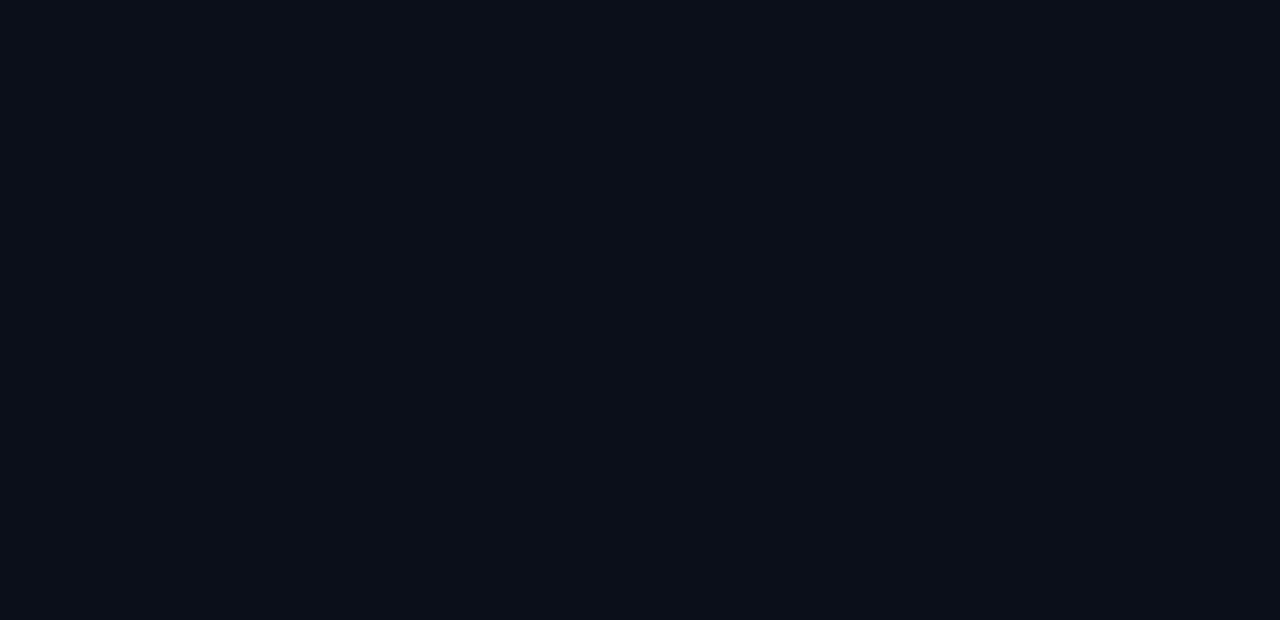
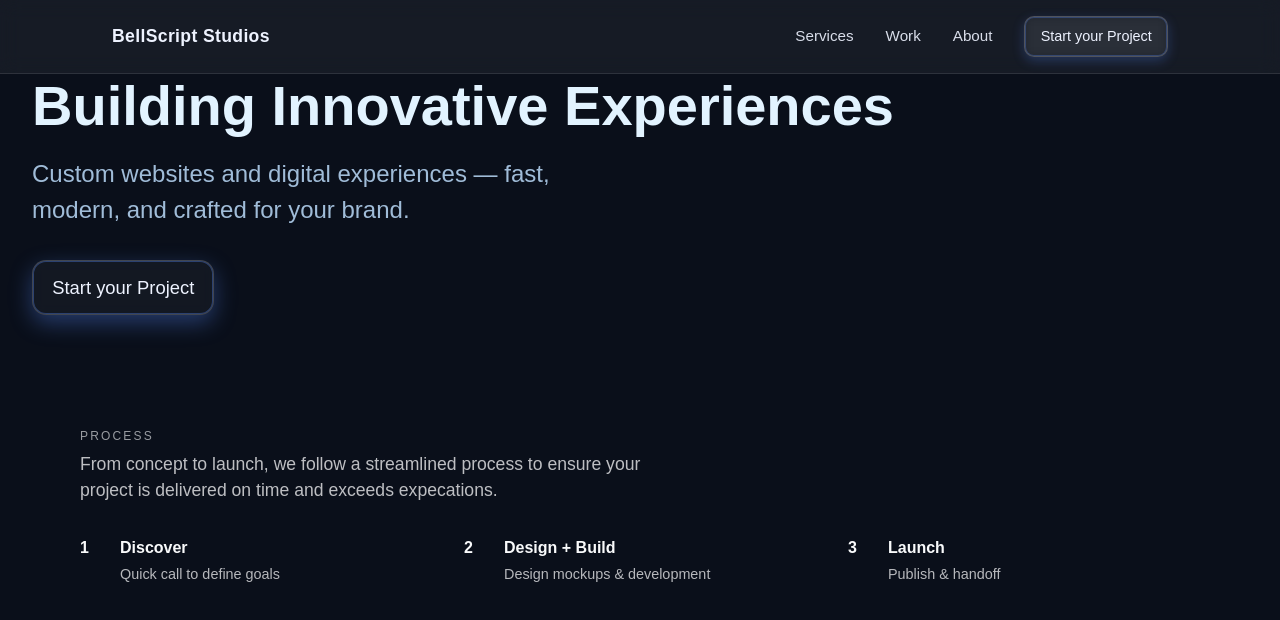
Before and after one commit to BellScriptStudios/bellscript-v2, a Next.js app: page / in a window 1280 px wide. Shown: the top 620 px of the page. Built offline with nearby package versions, Linux system fonts and the light colour scheme.

Commit message:
feat: process section, feat: header component

```diff
--- /dev/null
+++ b/src/app/Components/Header.tsx
@@ -0,0 +1,72 @@
+"use client";
+
+import styles from "../Styles/Header.module.css";
+import { useState, useEffect, useRef } from "react";
+import Link from "next/link";
+
+export default function Header() {
+    const [menuOpen, setMenuOpen] = useState(false);
+    const btnRef = useRef<HTMLButtonElement | null>(null);
+    const menuRef = useRef<HTMLDivElement | null>(null);
+
+    useEffect(() => {
+        if (!menuOpen) return;
+        const onDown = (e: MouseEvent) => {
+            const t = e.target as Node;
+            if (!menuRef.current || !btnRef.current) return;
+            if (menuRef.current.contains(t) || btnRef.current.contains(t)) return;
+            setMenuOpen(false);
+        };
+        document.addEventListener("mousedown", onDown);
+        return () => document.removeEventListener("mousedown", onDown);
+    }, [menuOpen]);
+
+    return (
+        <header className={styles.header}>
+            <div className={styles.headerInner}>
+                <Link
+                    href="/"
+                    className={styles.logo}>BellScript Studios
+                </Link>
+
+                <nav className={styles.nav} aria-label="Main Navigation">
+                    <Link href="/" className={`${styles.navLink} ${styles.homeLink}`}>Home</Link>
+                    <Link href="/services" className={styles.navLink}>Services</Link>
+                    <Link href="/portfolio" className={styles.navLink}>Work</Link>
+                    <Link href="/about" className={styles.navLink}>About</Link>
+                    <Link href="/contact" className={`btn-primary ${styles.navBtn}`}>Start your Project</Link>
+                </nav>
+            </div>
+
+            {menuOpen && (
+                <div
+                    className={styles.mobileMenu}
+                    id="mobile-menu"
+                    ref={menuRef}
+                    role="menu"
+                    aria-label="Mobile navigation"
+                >
+                    <Link className={styles.link} href="/">Home</Link>
+                    <Link className={styles.link} href="/about">About</Link>
+                    <Link className={styles.link} href="/portfolio">Our Work</Link>
+                    <Link className={styles.link} href="/services">Services</Link>
+                    <Link className={styles.link} href="/contact">Contact Us</Link>
+            </div>
+            )}
+            <div className={styles.actions}>
+                <button
+                    ref={btnRef}
+                    className={styles.hamburger}
+                    onClick={() => setMenuOpen((v) => !v)}
+                    aria-label="Toggle Menu"
+                    aria-expanded={menuOpen}
+                    aria-controls="mobile-menu"
+                >
+                    <span />
+                    <span />
+                    <span />
+                </button>
+            </div>
+        </header>
+    );
+}
--- /dev/null
+++ b/src/app/Components/ProcessSection.tsx
@@ -0,0 +1,41 @@
+import styles from '../Styles/ProcessSection.module.css';
+
+export default function ProcessSection() {
+    return (
+        <section className={styles.processSection} aria-labelledby="process-heading">
+            <div className={styles.inner}>
+                <p id="process-title" className={styles.label}>Process</p>
+                <p className={styles.processDesc}>
+                    From concept to launch, we follow a streamlined process to ensure
+                    your project is delivered on time and exceeds expecations.
+                </p>
+
+                <ol className={styles.steps}>
+                    <li className={styles.step}>
+                        <span className={styles.stepNumber}>1</span>
+                        <div className={styles.stepBody}>
+                            <h3 className={styles.stepTitle}>Discover</h3>
+                            <p className={styles.stepText}>Quick call to define goals</p>
+                        </div>
+                    </li>
+
+                    <li className={styles.step}>
+                        <span className={styles.stepNumber}>2</span>
+                        <div className={styles.stepBody}>
+                            <h3 className={styles.stepTitle}>Design + Build</h3>
+                            <p className={styles.stepText}>Design mockups & development</p>
+                        </div>
+                    </li>
+
+                    <li className={styles.step}>
+                        <span className={styles.stepNumber}>3</span>
+                        <div className={styles.stepBody}>
+                            <h3 className={styles.stepTitle}>Launch</h3>
+                            <p className={styles.stepText}>Publish & handoff</p>
+                        </div>
+                    </li>
+                </ol>
+          </div>
+        </section>
+    );
+}
--- /dev/null
+++ b/src/app/Styles/Header.module.css
@@ -0,0 +1,129 @@
+.header {
+  position: fixed;
+  width: 100%;
+  top: 0;
+  z-index: 50;
+  background: rgba(255,255,255,.05);
+  backdrop-filter: blur(10px);
+  -webkit-backdrop-filter: blur(10px);
+  border-bottom: 1px solid rgba(255,255,255,.1);
+}
+
+.headerInner {
+  max-width: 1120px;
+  margin: 0 auto;
+  padding: clamp(0.75rem, 2vw, 1rem) clamp(1rem, 5vw, 2rem);
+  display: flex;
+  align-items: center;
+  justify-content: space-between;
+  gap: 1rem;
+}
+
+.logo {
+  font-size: 1.1rem;
+  font-weight: 700;
+  letter-spacing: 0.02em;
+  color: #eef3ff;
+  white-space: nowrap;
+}
+
+.nav {
+  display: none;
+  align-items: center;
+  gap: clamp(1rem, 3vw, 2rem);
+}
+
+.navLink {
+  color: #eef3ff;
+  text-decoration: none;
+  font-size: .95rem;
+  opacity: .9;
+  transition: opacity .2s ease, color .2s ease;
+}
+.navLink:hover { opacity: 1; color: rgba(238,243,255,.9); }
+
+.navBtn {
+  font-size: .9rem;
+  padding: .55rem .95rem;
+  margin-top: 0;
+  border-radius: 10px;
+  box-shadow:
+    inset 0 0 0 1px rgba(var(--accent), .30),
+    0 4px 12px rgba(var(--accent), .25);
+}
+
+.navBtn:hover {
+  background: linear-gradient(90deg, rgba(var(--accent), 1), rgba(255, 255, 255, 0.1));
+  border-color: rgba(var(--accent), 0.5);
+  box-shadow:
+    inset 0 0 0 1px rgba(var(--accent), 0.55),
+    0 10px 24px rgba(var(--accent), 0.45);
+  transform: translateY(-1px);
+}
+
+.navBtn:active {
+  transform: translateY(0);
+  box-shadow:
+    inset 0 0 0 1px rgba(var(--accent), 0.55),
+    0 6px 16px rgba(var(--accent), 0.35);
+}
+
+.actions {
+  position: absolute;
+  right: clamp(1rem, 5vw, 2rem);
+  top: 50%;
+  transform: translateY(-50%);
+}
+
+.hamburger {
+  width: 42px; height: 42px;
+  border-radius: 10px;
+  border: 1px solid rgba(255,255,255,.2);
+  background: rgba(255,255,255,.06);
+  backdrop-filter: blur(6px);
+  cursor: pointer;
+}
+.hamburger span {
+  display: block;
+  width: 18px; height: 2px;
+  margin: 3px auto;
+  background: #eef3ff;
+  transition: transform .2s ease, opacity .2s ease;
+}
+
+.mobileMenu {
+  position: absolute;
+  left: 0; right: 0; top: 100%;
+  background: rgba(7,8,13,.9);
+  border-bottom: 1px solid rgba(255,255,255,.1);
+  backdrop-filter: blur(10px);
+  padding: .75rem 1rem 1rem;
+  display: grid;
+  gap: .5rem;
+}
+
+.link {
+  display: block;
+  text-align: center;
+  padding: .75rem 1rem;
+  color: #eef3ff;
+  text-decoration: none;
+  border-radius: 10px;
+  border: 1px solid transparent;
+  transition: background .2s ease, border-color .2s ease;
+}
+.link:hover {
+  background: rgba(255,255,255,.06);
+  border-color: rgba(255,255,255,.12);
+}
+
+@media (min-width: 768px) {
+  .nav { display: flex; }
+  .actions { display: none; }
+  .mobileMenu { display: none; }
+}
+
+.homeLink { display: inline-block; }
+@media (min-width: 768px) {
+  .homeLink { display: none; }
+}
--- /dev/null
+++ b/src/app/Styles/Page.module.css
@@ -0,0 +1,20 @@
+.hero { margin-top: 4rem; margin-bottom: 3rem; }
+
+.title {
+    font-size: 3.5rem;
+    font-weight: 700;
+    margin: 0 0 0.5rem 2rem;
+    color: #e2f3ff;
+}
+
+.subTitle {
+    font-size: 1.5rem;
+    max-width: 600px;
+    margin-left: 2rem;
+    color: #a0bcd8;
+    margin-bottom: 2rem;
+}
+
+.ctaBtn {
+    margin: 0 0 0 2rem;
+}
--- /dev/null
+++ b/src/app/Styles/ProcessSection.module.css
@@ -0,0 +1,76 @@
+.processSection {
+    padding: clamp(2rem, 5vw, 4rem) 1rem;
+}
+
+.inner {
+    max-width: 1120px;
+    margin: 0 auto;
+}
+
+.label {
+    font-size: .75rem;
+    letter-spacing: 0.18em;
+    text-transform: uppercase;
+    color: rgba(249, 250, 251, 0.6);
+    margin-bottom: 0.35rem;
+}
+
+.processDesc {
+    font-size: 1rem;
+    line-height: 1.5;
+    color: rgba(249, 250, 251, 0.75);
+    margin-bottom: 1.75rem;
+    max-width: 600px;
+}
+
+.steps {
+    list-style: none;
+    margin: 0; padding: 0;
+    display: grid;
+    grid-template-columns: 1fr;
+    gap: 2rem;
+}
+
+.step {
+    display: flex;
+    align-items: flex-start;
+    gap: 1.5rem;
+}
+
+.stepNumber {
+    font-size: 1rem;
+    font-weight: 600;
+    color: #f9fafb;
+    min-width: 1rem;
+}
+
+.stepBody {
+    display: flex;
+    flex-direction: column;
+}
+
+.stepTitle {
+    font-size: 1rem;
+    font-weight: 600;
+    margin: 0;
+    color: #f9fafb;
+}
+
+.stepText {
+    margin: 0.25rem 0 0;
+    font-size: 0.9rem;
+    color: rgba(249, 250, 251, 0.72);
+}
+
+@media (min-width: 768px) {
+    .processDesc {
+        font-size: 1.1rem;
+        margin-bottom: 2rem;
+    }
+}
+
+@media (min-width: 640px) {
+    .steps {
+        grid-template-columns: repeat(3, minmax(0, 1fr));
+    }
+}
--- a/src/app/globals.css
+++ b/src/app/globals.css
@@ -53,7 +53,7 @@
 }
 
 
-@theme inline {
+[data-theme=inline] {
   --color-background: var(--background);
   --color-foreground: var(--foreground);
   --font-sans: var(--font-geist-sans);
--- a/src/app/page.tsx
+++ b/src/app/page.tsx
@@ -1,9 +1,26 @@
 import Splash from "./Components/Splash";
+import Header from "./Components/Header";
+import styles from "./Styles/Page.module.css";
+import Link from "next/link";
+import ProcessSection from "./Components/ProcessSection";
 
 export default function Home() {
   return (
     <>
       <Splash />
+
+      <main>
+        <Header />
+
+        <div className={styles.hero}>
+          <h1 className={styles.title}>Building Innovative Experiences</h1>
+          <p className={styles.subTitle}>Custom websites and digital experiences — fast, modern, and crafted for your brand.</p>
+          <Link href="/contact" className={`btn-primary ${styles.ctaBtn}`}>Start your Project</Link>
+        </div>
+
+        <ProcessSection />
+
+      </main>
     </>
   );
 }
```
